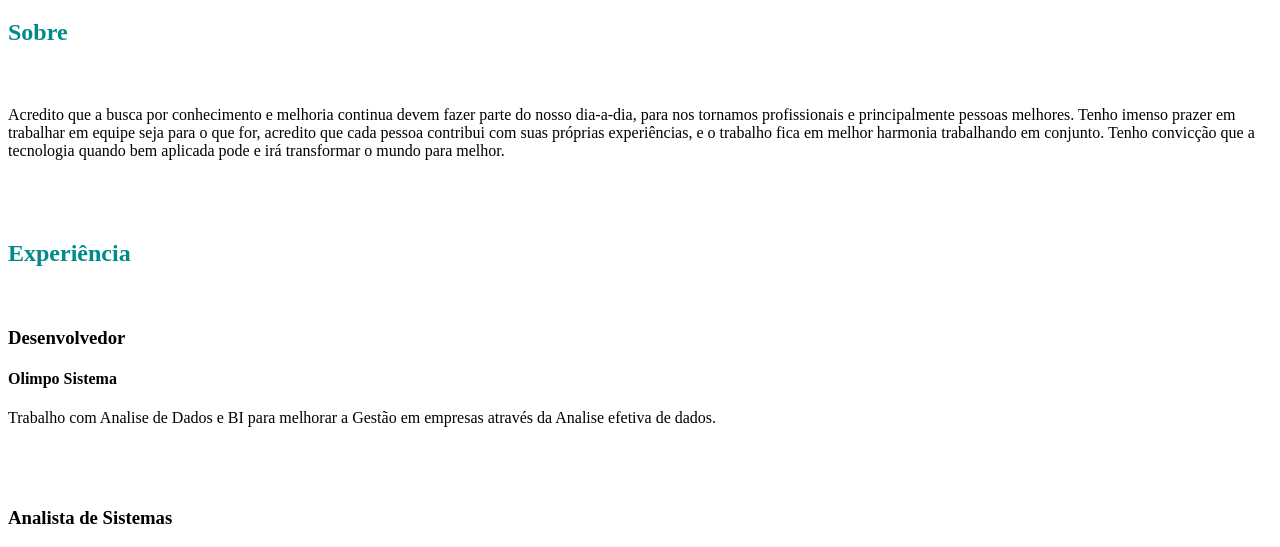
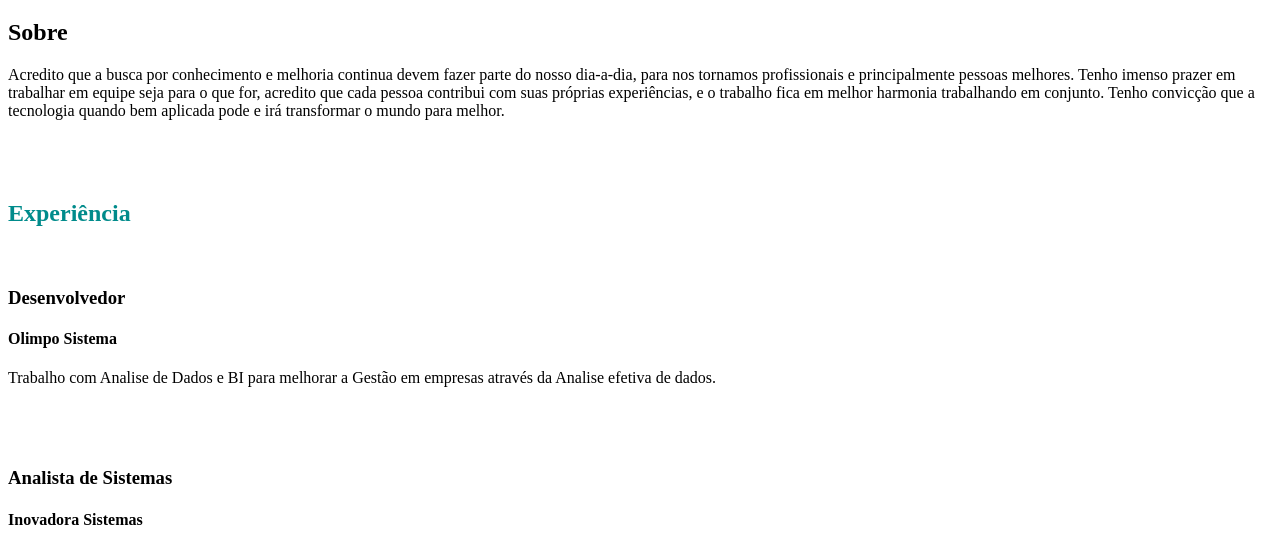
Before and after one commit to tiagoluzh607/CurriculoSite, a plain HTML site: page index.html in a window 1280 px wide. Shown: the part 235-782 px from the top of the page. Drawn offline with Linux system fonts and the light colour scheme.

Commit message:
Code usando outros tipos de seletores, no css

```diff
--- a/css/style.css
+++ b/css/style.css
@@ -10,7 +10,7 @@ p{
     margin-bottom:80px;
 }
 
-h2{
+.experiencia{
     margin-bottom: 60px;
     color: darkcyan;
 }
--- a/index.html
+++ b/index.html
@@ -16,7 +16,7 @@
         Tenho convicção que a tecnologia quando bem aplicada pode e irá transformar o mundo para melhor.
     </p>
 
-    <h2>Experiência</h2>
+    <h2 class="experiencia">Experiência</h2>
     <h3>Desenvolvedor</h3>
     <h4>Olimpo Sistema</h4>
     <p>
```
